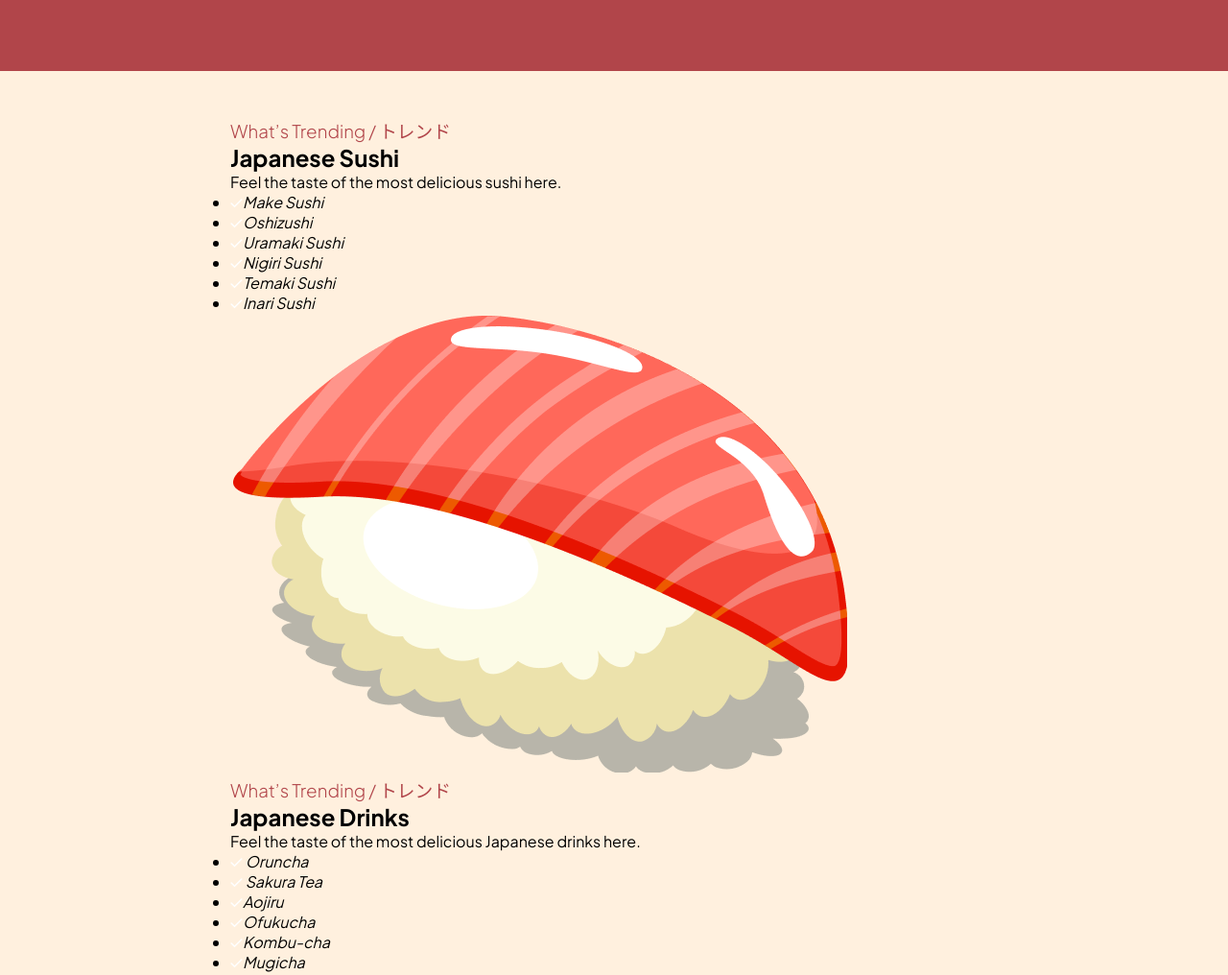
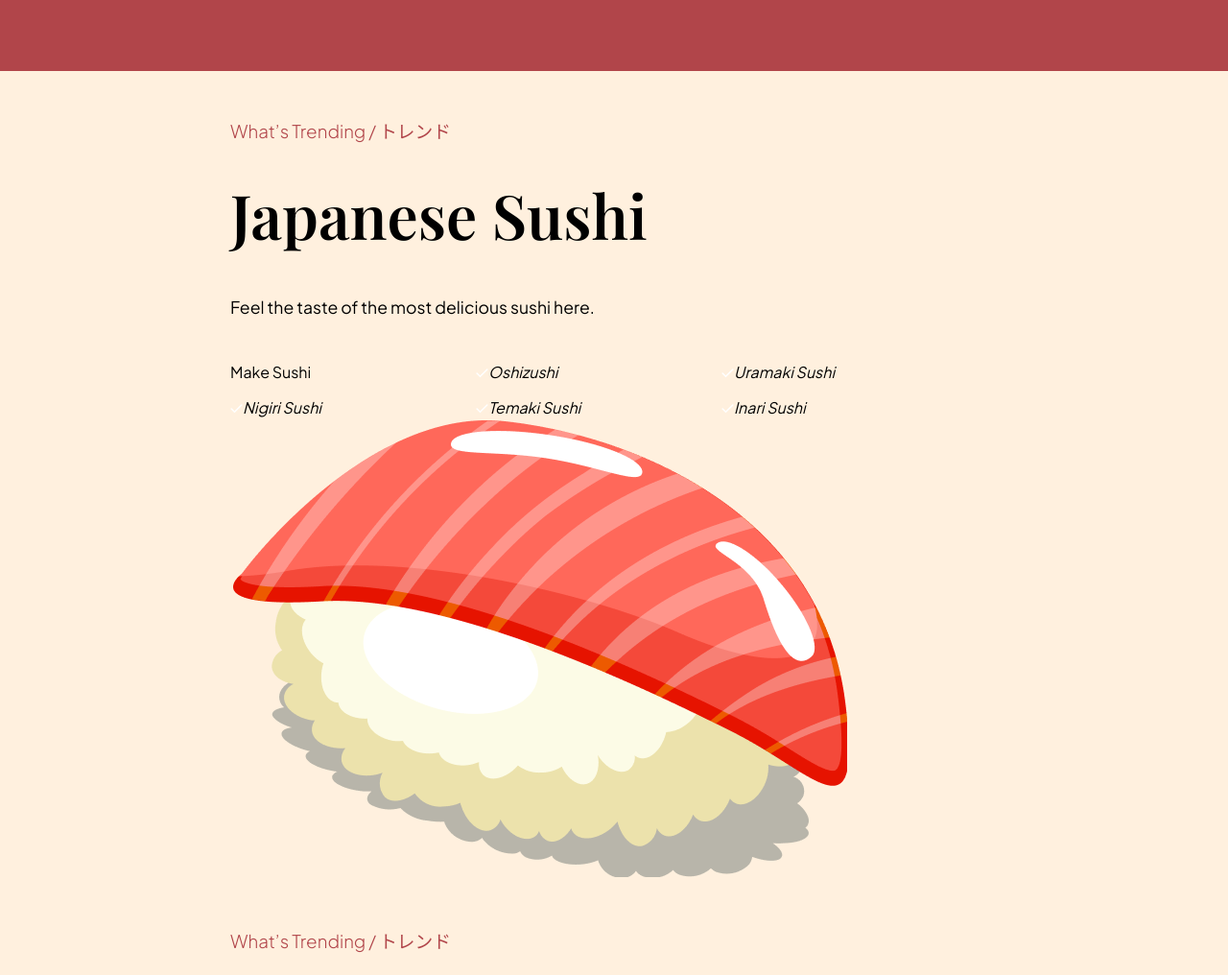
Before and after one commit to aizhuxue007/sushiname, a website built with Vite: page index.html in a window 1280 px wide. Shown: the part 3300-4316 px from the top of the page at 96% size. Built offline with nearby package versions, Linux system fonts and the light colour scheme.

Commit message:
in trending eats section

```diff
--- a/css/sections/popular.css
+++ b/css/sections/popular.css
@@ -53,6 +53,7 @@
   text-align: center;
   padding: 2em;
   height: fit-content;
+  cursor: pointer;
 }
 
 .card > img {
@@ -99,6 +100,7 @@
     display: flex;
     align-items: center;
     padding: 1em 1.5em;
+    cursor: pointer;
 
     font-family: var(--plus-jakarta-sans);
     font-size: 1rem;
--- a/css/sections/trending.css
+++ b/css/sections/trending.css
@@ -1,8 +1,37 @@
 .trending {
     padding: 3em 0;
+}
+
+.trending__eats {
+    margin-bottom: 3em;
 }
 
 .trending__eats h3 {
     color: var(--primary-color);
     font-weight: 300;
+    margin-bottom: 1.75em;
 }
+
+.trending__eats h2 {
+    font-family: var(--playfair-display);
+    font-size: 4rem;
+    font-weight: 600;
+    margin-bottom: 0.5em;
+}
+
+.trending__eats p {
+    line-height: 2.5em;
+    font-size: 1.1rem;
+    margin-bottom: 2em;
+}
+
+.trending__eats ul {
+    display: flex;
+    flex-wrap: wrap;
+    gap: 1em;
+    list-style: none;
+}
+
+.trending__eats ul li {
+    flex-basis: 30%;
+}
--- a/index.html
+++ b/index.html
@@ -183,11 +183,11 @@
         <ul class="trending__items">
           <li>
             <div class="item">
-              <i>
-                <img src="assets/check.svg" alt="red check icon" /><span
+
+              <span
                   >Make Sushi</span
                 >
-              </i>
+
             </div>
           </li>
           <li>
```
